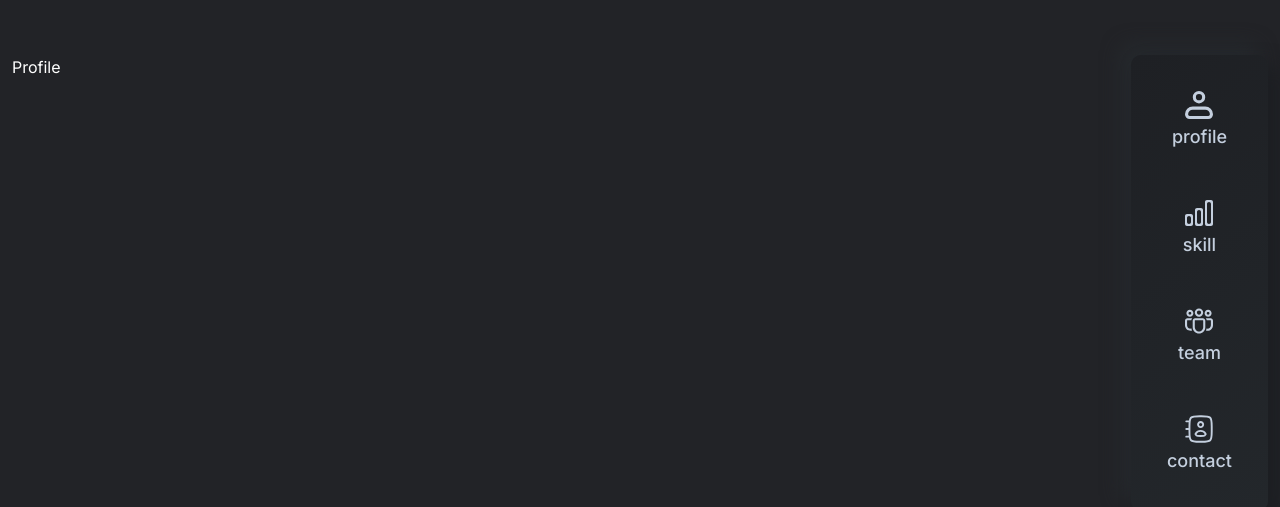
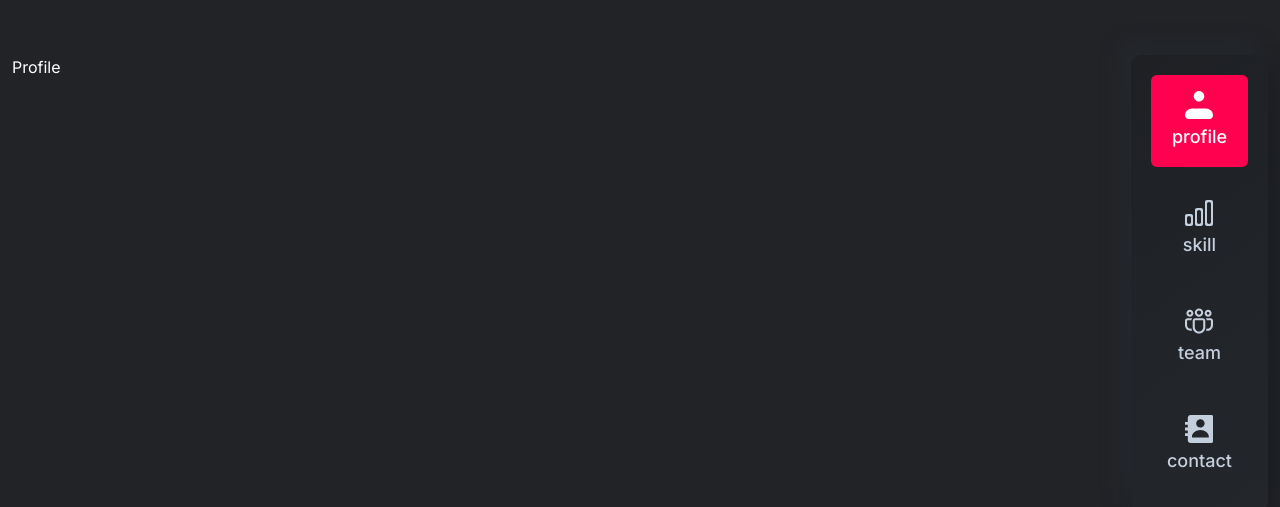
Before and after one commit to DeepanshuJangra33233/my-portfolio, a Next.js app: page / in a window 1280 px wide. Shown: the part 117-624 px from the top of the page. Built offline with nearby package versions, Linux system fonts and the light colour scheme.

Commit message:
active side-bar

```diff
--- a/public/assets/css/style.css
+++ b/public/assets/css/style.css
@@ -9,3 +9,7 @@
   height: 28px;
   width: 28px;
 }
+.active_icon svg path {
+  fill: white;
+  /* stroke: white; */
+}
--- a/src/app/page.js
+++ b/src/app/page.js
@@ -1,13 +1,16 @@
+"use client";
 import Tabs from "@/components/common/Tabs";
 import Profile from "@/components/homepage/Profile";
+import { useState } from "react";
 
 export default function Home() {
+  const [activeTab, setActiveTab] = useState("profile");
   return (
     <div className="min-h-screen flex items-center justify-center">
       <div className="flex container 2xl:max-w-[1140px] px-3 mx-auto justify-between">
         <Profile />
         {/* <ParallaxCircles /> */}
-        <Tabs />
+        <Tabs activeTab={activeTab} setActiveTab={setActiveTab} />
       </div>
     </div>
   );
--- a/src/components/common/Icons.jsx
+++ b/src/components/common/Icons.jsx
@@ -1,22 +1,19 @@
 // PROFILE ICON
 export const Profile = () => (
   <svg
-    width="18"
-    height="18"
-    viewBox="0 0 18 18"
+    width="16"
+    height="16"
+    viewBox="0 0 16 16"
     fill="none"
     xmlns="http://www.w3.org/2000/svg"
   >
     <path
-      d="M1 15C1 13.9391 1.42143 12.9217 2.17157 12.1716C2.92172 11.4214 3.93913 11 5 11H13C14.0609 11 15.0783 11.4214 15.8284 12.1716C16.5786 12.9217 17 13.9391 17 15C17 15.5304 16.7893 16.0391 16.4142 16.4142C16.0391 16.7893 15.5304 17 15 17H3C2.46957 17 1.96086 16.7893 1.58579 16.4142C1.21071 16.0391 1 15.5304 1 15Z"
-      stroke="#C4CFDE"
-      strokeWidth="2"
-      strokeLinejoin="round"
+      d="M0 14C0 12.9391 0.421427 11.9217 1.17157 11.1716C1.92172 10.4214 2.93913 10 4 10H12C13.0609 10 14.0783 10.4214 14.8284 11.1716C15.5786 11.9217 16 12.9391 16 14C16 14.5304 15.7893 15.0391 15.4142 15.4142C15.0391 15.7893 14.5304 16 14 16H2C1.46957 16 0.960859 15.7893 0.585786 15.4142C0.210714 15.0391 0 14.5304 0 14Z"
+      fill="#C4CFDE"
     />
     <path
-      d="M9 7C10.6569 7 12 5.65685 12 4C12 2.34315 10.6569 1 9 1C7.34315 1 6 2.34315 6 4C6 5.65685 7.34315 7 9 7Z"
-      stroke="#C4CFDE"
-      strokeWidth="2"
+      d="M8 6C9.65685 6 11 4.65685 11 3C11 1.34315 9.65685 0 8 0C6.34315 0 5 1.34315 5 3C5 4.65685 6.34315 6 8 6Z"
+      fill="#C4CFDE"
     />
   </svg>
 );
@@ -40,25 +37,15 @@ export const Team = () => (
 // CONTACT ICON
 export const Contact = () => (
   <svg
-    width="22"
-    height="22"
-    viewBox="0 0 22 22"
+    width="20"
+    height="20"
+    viewBox="0 0 20 20"
     fill="none"
     xmlns="http://www.w3.org/2000/svg"
   >
     <path
-      d="M3.5 5H1M3.5 11H1M3.5 17H1M3.5 9C3.5 5.229 3.5 3.343 4.672 2.172C5.844 1.001 7.729 1 11.5 1H13C16.771 1 18.657 1 19.828 2.172C20.999 3.344 21 5.229 21 9V13C21 16.771 21 18.657 19.828 19.828C18.656 20.999 16.771 21 13 21H11.5C7.729 21 5.843 21 4.672 19.828C3.501 18.656 3.5 16.771 3.5 13V9Z"
-      stroke="#C4CFDE"
-      strokeWidth="1.5"
-      strokeLinecap="round"
-      strokeLinejoin="round"
-    />
-    <path
-      d="M14.275 7.49316C14.275 8.0236 14.0643 8.5323 13.6892 8.90738C13.3142 9.28245 12.8055 9.49316 12.275 9.49316C11.7446 9.49316 11.2359 9.28245 10.8608 8.90738C10.4857 8.5323 10.275 8.0236 10.275 7.49316C10.275 6.96273 10.4857 6.45402 10.8608 6.07895C11.2359 5.70388 11.7446 5.49316 12.275 5.49316C12.8055 5.49316 13.3142 5.70388 13.6892 6.07895C14.0643 6.45402 14.275 6.96273 14.275 7.49316ZM8.32003 14.7162C9.37803 13.0862 11.059 12.4762 12.275 12.4772C13.491 12.4782 15.122 13.0872 16.181 14.7172C16.2165 14.7666 16.2376 14.8249 16.242 14.8856C16.2465 14.9463 16.234 15.0071 16.206 15.0612C15.959 15.5002 15.19 16.3712 14.636 16.4302C13.998 16.4972 12.329 16.5072 12.276 16.5072C12.223 16.5072 10.503 16.4972 9.86603 16.4302C9.31003 16.3702 8.54203 15.5002 8.29403 15.0602C8.23303 14.9512 8.25103 14.8222 8.32003 14.7162Z"
-      stroke="#C4CFDE"
-      strokeWidth="1.5"
-      strokeLinecap="round"
-      strokeLinejoin="round"
+      d="M19 0H4C3.46957 0 2.96086 0.210714 2.58579 0.585786C2.21071 0.960859 2 1.46957 2 2V5H0V7H2V9H0V11H2V13H0V15H2V18C2 18.5304 2.21071 19.0391 2.58579 19.4142C2.96086 19.7893 3.46957 20 4 20H19C19.2652 20 19.5196 19.8946 19.7071 19.7071C19.8946 19.5196 20 19.2652 20 19V1C20 0.734784 19.8946 0.48043 19.7071 0.292893C19.5196 0.105357 19.2652 0 19 0ZM11 2.999C12.648 2.999 14 4.35 14 5.999C13.9971 6.79385 13.6801 7.55533 13.1182 8.11747C12.5562 8.67962 11.7948 8.99684 11 9C9.353 9 8 7.647 8 5.999C8 4.35 9.353 2.999 11 2.999ZM17 16H5V15.25C5 13.031 7.705 10.75 11 10.75C14.295 10.75 17 13.031 17 15.25V16Z"
+      fill="#C4CFDE"
     />
   </svg>
 );
--- a/src/components/common/Tabs.jsx
+++ b/src/components/common/Tabs.jsx
@@ -1,19 +1,50 @@
-import React from "react";
-import { Profile } from "./Icons";
+"use client";
+import React, { useEffect } from "react";
+// import { useRouter } from "next/router";
 import { tabList } from "./Helper";
+import { useRouter, useSearchParams } from "next/navigation";
 
-const Tabs = () => {
+const Tabs = ({ setActiveTab, activeTab }) => {
+  const router = useRouter();
+  const searchParams = useSearchParams();
+
+  const setTabActiveHandler = (value) => {
+    router.push(`/?t=${value}`, undefined, { shallow: true });
+  };
+
+  useEffect(() => {
+    const tab = searchParams.get("t");
+    if (tab) {
+      setActiveTab(tab);
+    }
+  }, [searchParams, setActiveTab]);
+
   return (
     <div className="rounded-[10px] bg-card-gradient shadow-box-shadow p-5">
       {tabList.map((obj, index) => (
         <div
           key={index}
-          className={`rounded-md duration-300 hover:bg-card-gradient tab_parent hover:shadow-box-shadow p-4 flex items-center flex-col cursor-pointer ${
+          onClick={() => setTabActiveHandler(obj.title)}
+          className={`rounded-md duration-300 tab_parent hover:shadow-box-shadow p-4 flex items-center flex-col cursor-pointer ${
             index !== 0 && "mt-4"
+          } ${
+            activeTab === obj.title
+              ? "bg-primary"
+              : "bg-transparent hover:bg-card-gradient"
           }`}
         >
-          {obj.icon}
-          <p className="text-lg font-medium text-secondary pt-1 duration-300">
+          <span
+            className={`duration-300 ${
+              activeTab === obj.title ? "active_icon" : ""
+            }`}
+          >
+            {obj.icon}
+          </span>
+          <p
+            className={`text-lg font-medium pt-1 duration-300 ${
+              activeTab === obj.title ? "text-white" : "text-secondary"
+            }`}
+          >
             {obj.title}
           </p>
         </div>
```
